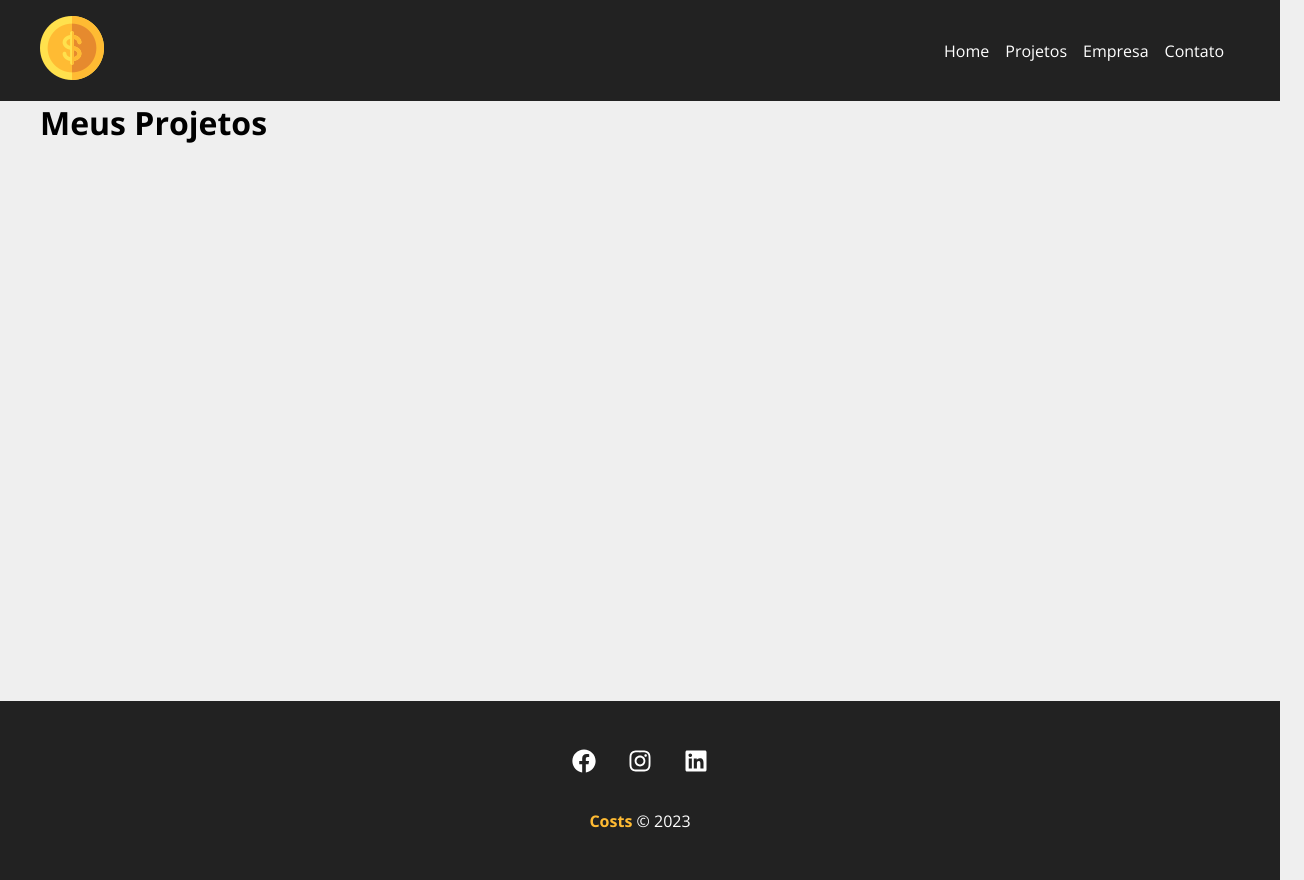
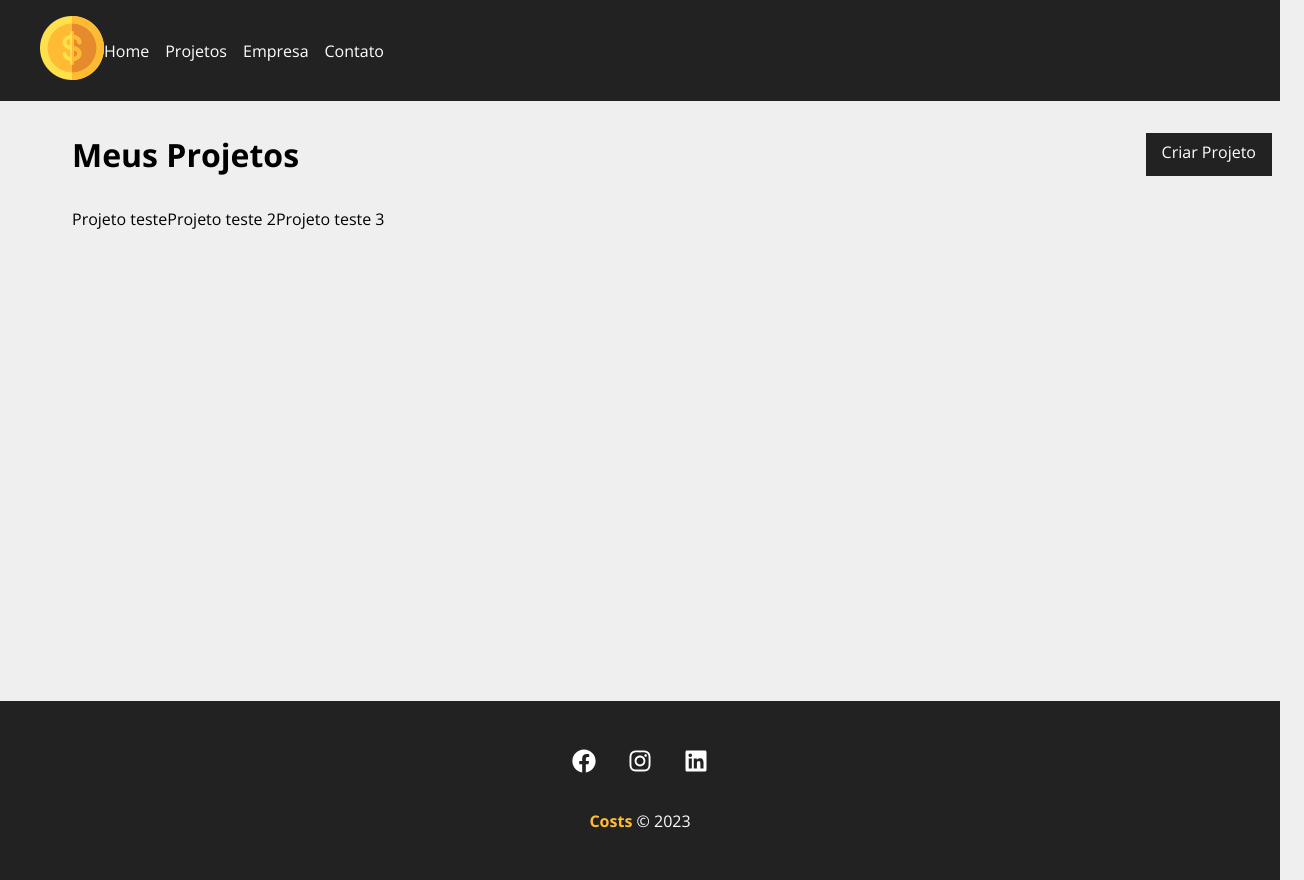
Before and after one commit to baladei/Costs, a React (Vite) app: page /projects in a window 1280 px wide. Shown: the whole page, 1304 px wide, since content can reach past the window. Built offline with nearby package versions, Linux system fonts and the light colour scheme; data requests are answered from the project's data file.

Commit message:
starting Project Card

```diff
--- a/db.json
+++ b/db.json
@@ -12,19 +12,19 @@
       "id": 1
     },
     {
-      "name": "Projeto Teste 2",
-      "budget": "12312",
+      "name": "Projeto teste 2",
+      "budget": "2400",
       "category": {
-        "id": "3",
-        "name": "Design"
+        "id": "4",
+        "name": "Planejamento"
       },
       "cost": 0,
       "services": [],
       "id": 2
     },
     {
-      "name": "dsada",
-      "budget": "34",
+      "name": "Projeto teste 3",
+      "budget": "1200",
       "category": {
         "id": "1",
         "name": "Infra"
@@ -32,28 +32,6 @@
       "cost": 0,
       "services": [],
       "id": 3
-    },
-    {
-      "name": "dasd",
-      "budget": "12",
-      "category": {
-        "id": "3",
-        "name": "Design"
-      },
-      "cost": 0,
-      "services": [],
-      "id": 4
-    },
-    {
-      "name": "testando",
-      "budget": "1231",
-      "category": {
-        "id": "2",
-        "name": "Desenvolvimento"
-      },
-      "cost": 0,
-      "services": [],
-      "id": 5
     }
   ],
   "categories": [
--- a/src/components/layout/container.css
+++ b/src/components/layout/container.css
@@ -1,7 +1,6 @@
 .container {
     width: 1200px;
     display: flex;
-    justify-content: space-between;
     margin: 0 auto;
     flex-wrap: wrap; /* quando o elemento ultrapassar 1200px de width, irá para a proxima linha */
 }
--- /dev/null
+++ b/src/components/pages/Projects.css
@@ -0,0 +1,9 @@
+.project_container {
+    padding: 2em;
+}
+
+.title_container {
+    display: flex;
+    justify-content: space-between;
+    margin-bottom: 2em;
+}
--- a/src/components/pages/Projects.jsx
+++ b/src/components/pages/Projects.jsx
@@ -1,7 +1,15 @@
 import { useLocation } from 'react-router-dom'
 import { Message } from '../layout/Message'
+import { Container } from '../layout/Container'
+import { LinkButton } from '../layout/LinkButton'
+import { ProjectCard } from '../project/ProjectCard'
+
+import { useEffect, useState } from 'react'
+import './Projects.css'
 
 export const Projects = () => {
+
+  const [projects, setProjects] = useState([])
 
   const location = useLocation()
   let message = ''
@@ -9,10 +17,36 @@ export const Projects = () => {
     message = location.state.message
   }
 
+  useEffect (() => {
+
+    fetch('http://localhost:5200/projects', {
+      method: 'GET',
+      headers: {
+        'Content-Type': 'application/json',
+     },
+    })
+    .then((res) => res.json())
+    .then((data) => {
+      console.log(data)
+      setProjects(data)
+    })
+    .catch((err) => console.log(err))
+
+  }, [])
+
   return (
-    <div>
-      <h1>Meus Projetos</h1>
+    <div className='project_container'>
+      <div className='title_container'>
+        <h1>Meus Projetos</h1>
+      <LinkButton to="/newproject" text="Criar Projeto" />
+      </div>
       {message && <Message type="sucess" msg={message} />}
+      <Container customClass='start'>
+        {projects.length > 0 &&
+        projects.map((project) => (
+          <ProjectCard name={project.name} key={project.name} />
+        ))}
+      </Container>
     </div>
   )
 }
--- /dev/null
+++ b/src/components/project/ProjectCard.jsx
@@ -0,0 +1,9 @@
+import './ProjectCard.css'
+
+import { BsPencil, BsFillTrashFill } from 'react-icons/bs'
+
+export const ProjectCard = ({id, name, budget, category, handleRemove}) => {
+  return (
+    <p>{name}</p>
+  )
+}
```
Also changed, not shown: src/components/project/ProjectCard.css (added).
